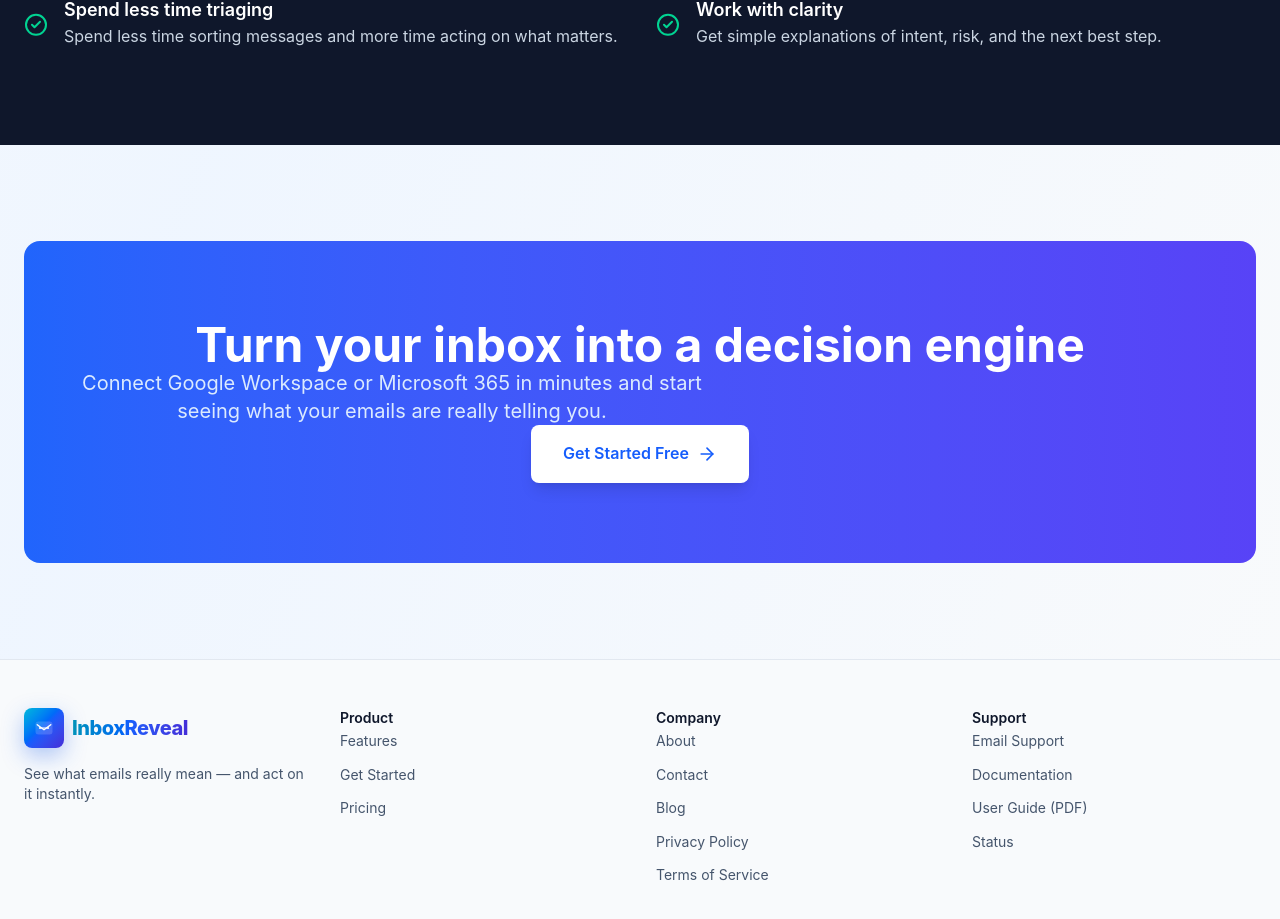
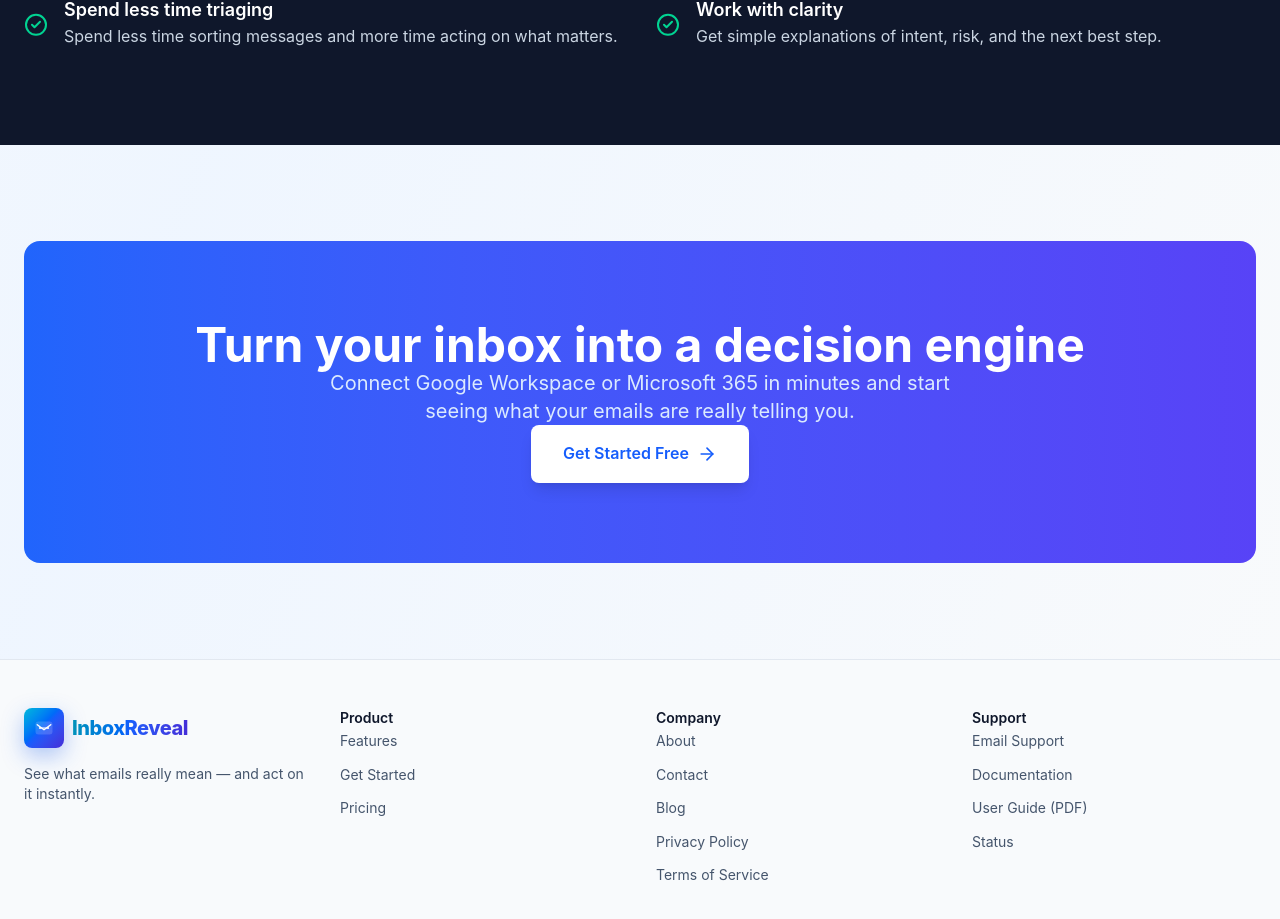
Before and after one commit to abraraslam/inboxreveal, a Next.js app: page / in a window 1280 px wide. Shown: the part 2570-3489 px from the top of the page. Built offline with nearby package versions, Linux system fonts and the light colour scheme; no server answers.

Commit message:
Center hero CTA section vertically and horizontally on home page

```diff
--- a/app/page.tsx
+++ b/app/page.tsx
@@ -305,10 +305,10 @@ export default function Home() {
           </div>
         </section>
 
-        <section className="mx-auto max-w-screen-2xl px-4 py-14 sm:px-6 sm:py-16 md:py-24">
-          <div className="relative overflow-hidden rounded-2xl">
+        <section className="mx-auto max-w-screen-2xl px-4 py-14 sm:px-6 sm:py-16 md:py-24 flex items-center justify-center min-h-[40vh]">
+          <div className="relative overflow-hidden rounded-2xl w-full">
             <div className="absolute inset-0 bg-gradient-to-r from-blue-600 to-indigo-600 opacity-95" />
-            <div className="relative px-5 py-12 text-center sm:px-8 sm:py-16 md:py-20">
+            <div className="relative flex flex-col items-center justify-center px-5 py-12 text-center sm:px-8 sm:py-16 md:py-20">
               <h2 className="mb-6 text-center text-2xl font-bold text-white sm:text-3xl md:text-5xl">Turn your inbox into a decision engine</h2>
               <p className="mx-auto mb-8 max-w-2xl text-center text-base text-blue-100 sm:text-lg md:text-xl">Connect Google Workspace or Microsoft 365 in minutes and start seeing what your emails are really telling you.</p>
 
```
